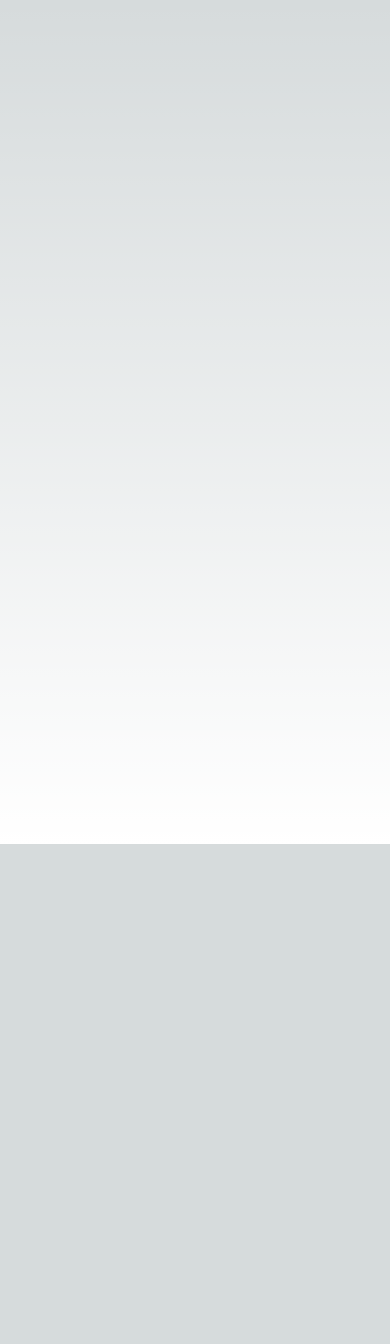
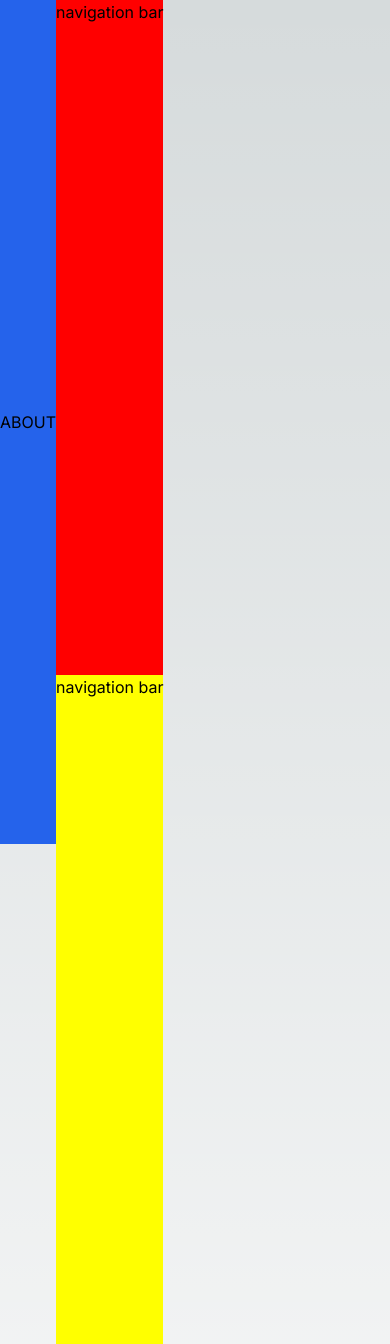
Before and after one commit to XaviourG/portfolio, a Next.js app in the folder portfolio/: page / in a window 390 px wide. Shown: the top 1344 px of the page. Before the commit the page ends 844 px from the top, so only its background shows below. Built offline with nearby package versions, Linux system fonts and the light colour scheme.

Commit message:
implement basic responsive structure

```diff
--- a/portfolio/package.json
+++ b/portfolio/package.json
@@ -19,6 +19,7 @@
     "next": "13.4.13",
     "postcss": "8.4.27",
     "react": "18.2.0",
+    "react-device-detect": "^2.2.3",
     "react-dom": "18.2.0",
     "tailwindcss": "3.3.3",
     "typescript": "5.1.6"
--- a/portfolio/src/app/page.tsx
+++ b/portfolio/src/app/page.tsx
@@ -1,5 +1,5 @@
-import ResponsiveRenderer from "@/layouts/ResponsiveRenderer";
 import { useState } from "react";
+import PortfolioBody from "./portfolioBody";
 
 // // Import the functions you need from the SDKs you need
 // import { initializeApp } from "firebase/app";
@@ -26,7 +26,7 @@ import { useState } from "react";
 export default function Home() {
   return (
     <main className="flex min-h-screen flex-col items-center">
-      <ResponsiveRenderer/>
+      <PortfolioBody/>
     </main>
   )
 }
--- /dev/null
+++ b/portfolio/src/app/portfolioBody.tsx
@@ -0,0 +1,24 @@
+'use client'
+
+import AboutSegment from "@/panels/AboutSegment";
+import ContactSegment from "@/panels/ContactSegment";
+import ExperienceSegment from "@/panels/ExperienceSegment";
+import ProjectsSegment from "@/panels/ProjectsSegment";
+import { ReactElement } from "react"
+
+const PortfolioBody = (): ReactElement => {
+  return <div className='flex w-full'>
+    <div className='flex w-full sm:flex-col xl:flex-row'>
+      <div className='flex flex-col sm:w-full xl:w-1/2'>
+        <AboutSegment/>
+      </div>
+      <div className='flex flex-col sm:w-full xl:w-1/2'>
+        <ExperienceSegment/>
+        <ProjectsSegment/>
+        <ContactSegment/>
+      </div>
+    </div>
+  </div>
+}
+
+export default PortfolioBody;
--- a/portfolio/src/layouts/DesktopLayout.tsx
+++ /dev/null
@@ -1,7 +0,0 @@
-import { ReactElement } from "react";
-
-const DesktopLayout = (): ReactElement => {
-  return <div></div>;
-}
-
-export default DesktopLayout;
--- a/portfolio/src/layouts/MobileLayout.tsx
+++ /dev/null
@@ -1,7 +0,0 @@
-import { ReactElement } from "react";
-
-const MobileLayout = (): ReactElement => {
-  return <div></div>;
-}
-
-export default MobileLayout;
--- a/portfolio/src/layouts/ResponsiveRenderer.tsx
+++ /dev/null
@@ -1,34 +0,0 @@
-'use client'
-
-import { ReactElement, useState } from "react";
-import NavigationBar from "@/components/top_bar/NavigationBar";
-import MobileLayout from "./MobileLayout";
-import DesktopLayout from "./DesktopLayout";
-
-const ResponsiveRenderer = (): ReactElement => {
-  const [isMobile, setIsMobile] = useState(false);
-
-  const handleResize = () => {
-    if (window.innerWidth < 720) {
-      setIsMobile(true);
-    } else {
-      setIsMobile(false);
-    }
-  }
-
-  window.addEventListener('resize', handleResize);
-
-  return (
-    <main className="flex min-h-screen flex-col items-center">
-      {
-        isMobile
-        ?
-        <MobileLayout/>
-        :
-        <DesktopLayout/>
-      }
-    </main>
-  )
-};
-
-export default ResponsiveRenderer;
--- /dev/null
+++ b/portfolio/src/panels/AboutSegment.tsx
@@ -0,0 +1,11 @@
+import { ReactElement } from "react";
+
+const AboutSegment = (): ReactElement => {
+  return <div className='flex flex-col bg-blue-600 justify-center items-center
+    xl:fixed xl:w-1/2 x: h-screen
+    sm:static sm:w-full sm:h-full'>
+    ABOUT
+  </div>
+}
+
+export default AboutSegment;
--- /dev/null
+++ b/portfolio/src/panels/ContactSegment.tsx
@@ -0,0 +1,14 @@
+import { ReactElement } from "react";
+
+const ContactSegment = (): ReactElement => {
+  return <div style={{
+    display: 'flex',
+    width: '100%',
+    backgroundColor: 'green',
+    height: '80vh'
+  }}>
+    navigation bar
+  </div>
+}
+
+export default ContactSegment;
--- /dev/null
+++ b/portfolio/src/panels/ExperienceSegment.tsx
@@ -0,0 +1,14 @@
+import { ReactElement } from "react";
+
+const ExperienceSegment = (): ReactElement => {
+  return <div style={{
+    display: 'flex',
+    width: '100%',
+    backgroundColor: 'red',
+    height: '80vh'
+  }}>
+    navigation bar
+  </div>
+}
+
+export default ExperienceSegment;
--- /dev/null
+++ b/portfolio/src/panels/ProjectsSegment.tsx
@@ -0,0 +1,14 @@
+import { ReactElement } from "react";
+
+const ProjectsSegment = (): ReactElement => {
+  return <div style={{
+    display: 'flex',
+    width: '100%',
+    backgroundColor: 'yellow',
+    height: '80vh'
+  }}>
+    navigation bar
+  </div>
+}
+
+export default ProjectsSegment;
--- a/portfolio/tailwind.config.ts
+++ b/portfolio/tailwind.config.ts
@@ -4,6 +4,7 @@ const config: Config = {
   content: [
     './src/pages/**/*.{js,ts,jsx,tsx,mdx}',
     './src/components/**/*.{js,ts,jsx,tsx,mdx}',
+    './src/panels/**/*.{js,ts,jsx,tsx,mdx}',
     './src/app/**/*.{js,ts,jsx,tsx,mdx}',
   ],
   theme: {
```
Also changed, not shown: 1 other file (tests, documents, lock files or other folders).
